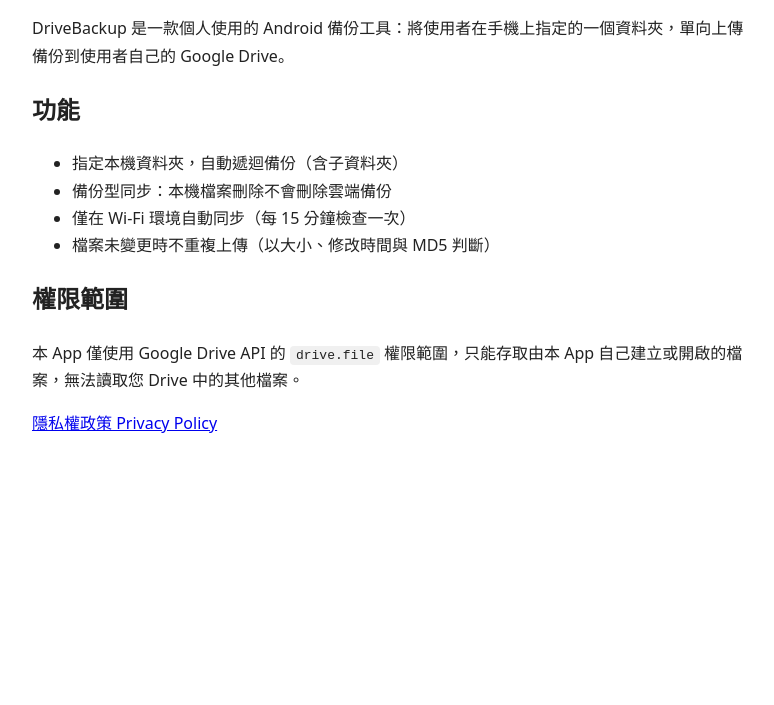
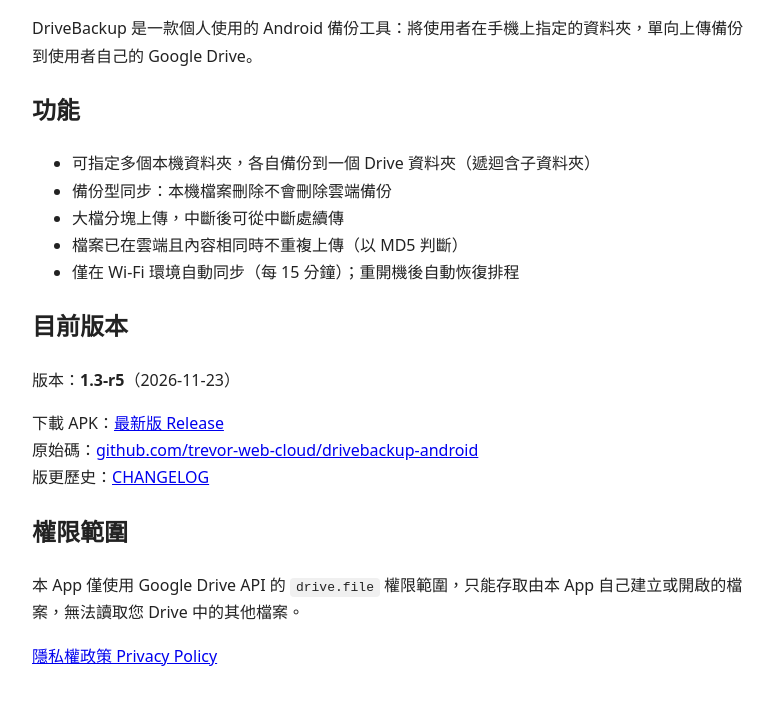
Before and after one commit to trevor-web-cloud/drivebackup, a plain HTML site: page index.html in a window 1280 px wide. Shown: the part 91-796 px from the top of the page, without its empty margins (248-1022 px from the left). Drawn offline with Linux system fonts and the light colour scheme.

Commit message:
Sync homepage with app 1.3-r5: features, current version, download and source links

```diff
--- a/index.html
+++ b/index.html
@@ -8,14 +8,22 @@
 </head>
 <body>
 <h1>DriveBackup</h1>
-<p>DriveBackup 是一款個人使用的 Android 備份工具：將使用者在手機上指定的一個資料夾，單向上傳備份到使用者自己的 Google Drive。</p>
+<p>DriveBackup 是一款個人使用的 Android 備份工具：將使用者在手機上指定的資料夾，單向上傳備份到使用者自己的 Google Drive。</p>
 <h2>功能</h2>
 <ul>
-<li>指定本機資料夾，自動遞迴備份（含子資料夾）</li>
+<li>可指定多個本機資料夾，各自備份到一個 Drive 資料夾（遞迴含子資料夾）</li>
 <li>備份型同步：本機檔案刪除不會刪除雲端備份</li>
-<li>僅在 Wi-Fi 環境自動同步（每 15 分鐘檢查一次）</li>
-<li>檔案未變更時不重複上傳（以大小、修改時間與 MD5 判斷）</li>
+<li>大檔分塊上傳，中斷後可從中斷處續傳</li>
+<li>檔案已在雲端且內容相同時不重複上傳（以 MD5 判斷）</li>
+<li>僅在 Wi-Fi 環境自動同步（每 15 分鐘）；重開機後自動恢復排程</li>
 </ul>
+<h2>目前版本</h2>
+<p>版本：<strong>1.3-r5</strong>（2026-11-23）</p>
+<p>
+下載 APK：<a href="https://github.com/trevor-web-cloud/drivebackup-android/releases/latest">最新版 Release</a><br>
+原始碼：<a href="https://github.com/trevor-web-cloud/drivebackup-android">github.com/trevor-web-cloud/drivebackup-android</a><br>
+版更歷史：<a href="https://github.com/trevor-web-cloud/drivebackup-android/blob/main/CHANGELOG.md">CHANGELOG</a>
+</p>
 <h2>權限範圍</h2>
 <p>本 App 僅使用 Google Drive API 的 <code>drive.file</code> 權限範圍，只能存取由本 App 自己建立或開啟的檔案，無法讀取您 Drive 中的其他檔案。</p>
 <p><a href="privacy.html">隱私權政策 Privacy Policy</a></p>
```
